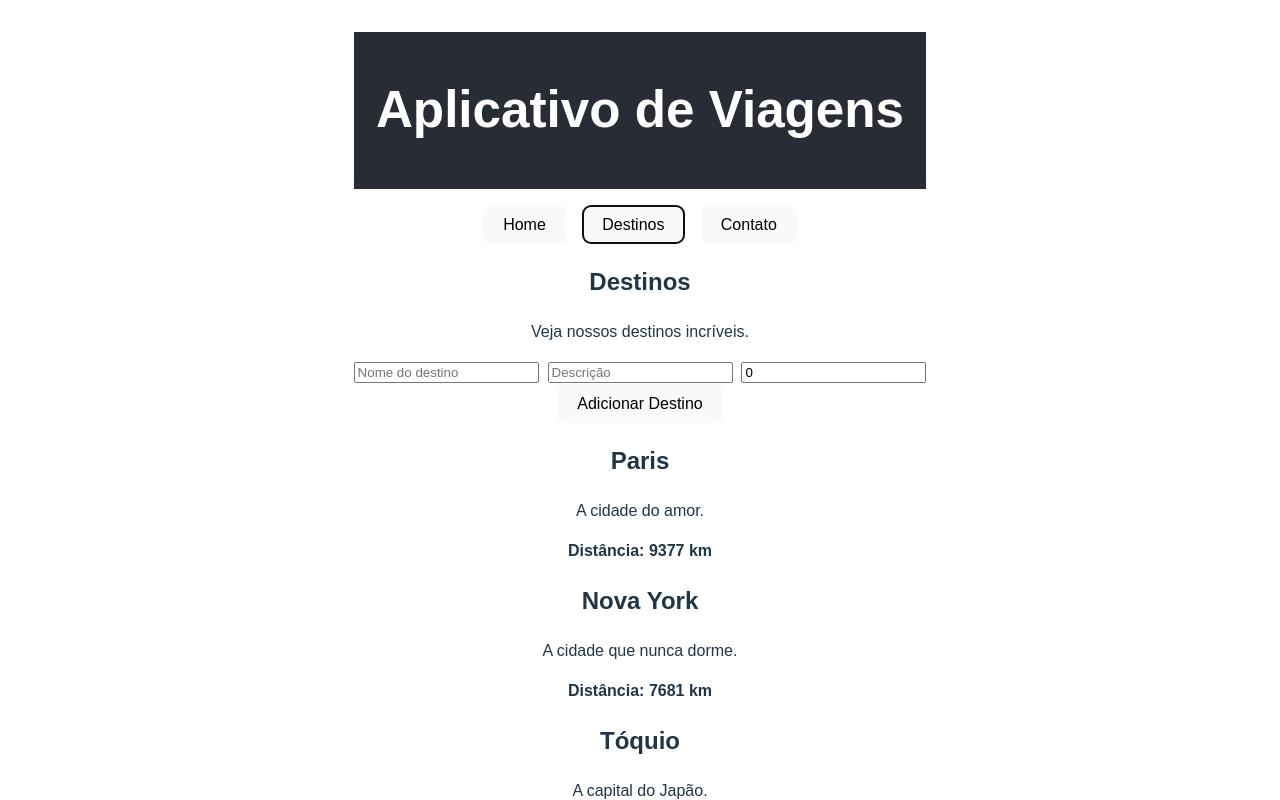
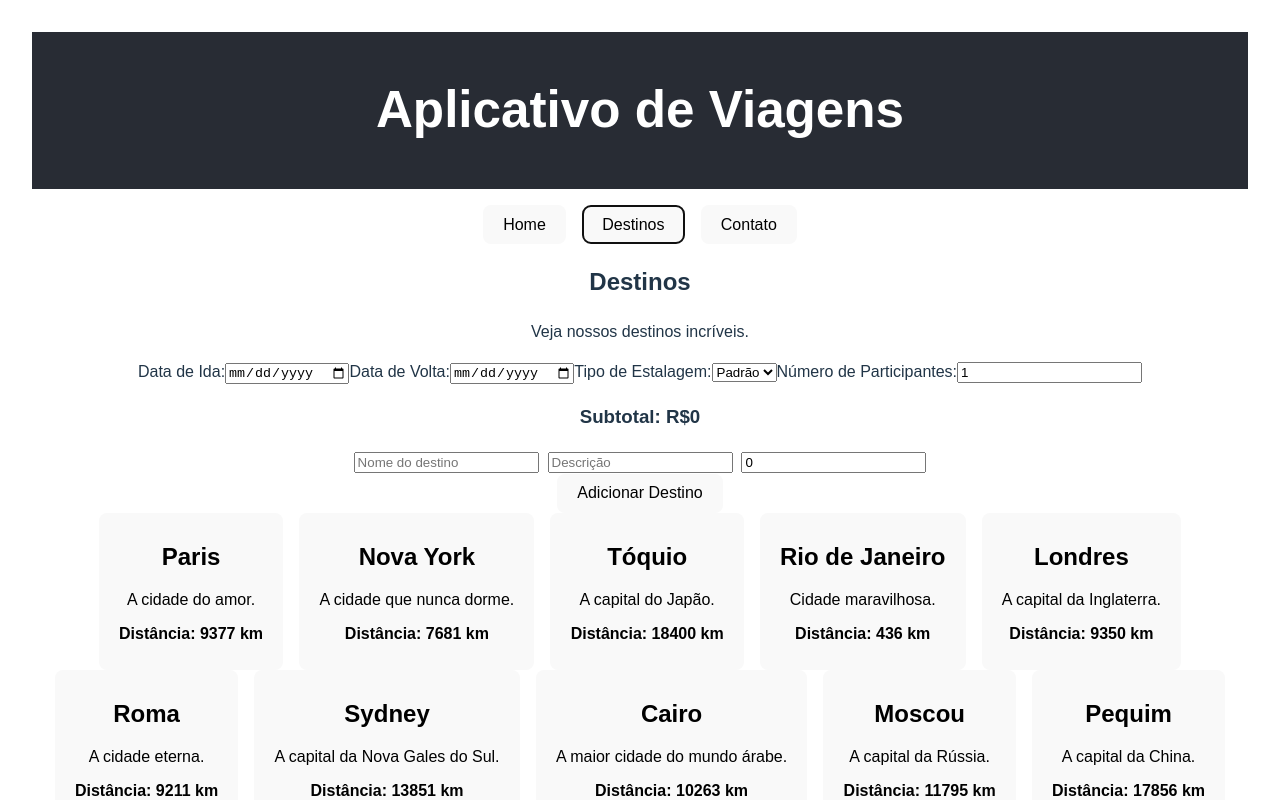
Before and after one commit to PedroZanette/React-viagem-app, a React (Vite) app: page / in a window 1280 px wide. Both pictures are taken after a click on the button "Destinos". Shown: the top 800 px of the page. Built offline with nearby package versions, Linux system fonts and the light colour scheme.

Commit message:
Calcula e exibe custos de viagem

```diff
--- a/src/components/Destinos/Destino.jsx
+++ b/src/components/Destinos/Destino.jsx
@@ -2,13 +2,17 @@
 import React from 'react';
 import '../../App.css';
 
-const Destino = ({ nome, descricao, distancia }) => {
+const Destino = ({ destino, setDestino }) => {
+
+
   return (
-    <div className="destino">
-      <h2>{nome}</h2>
-      <p>{descricao}</p>
-      <p><strong>Distância: {distancia} km</strong></p>
-    </div>
+    <button onClick={() => setDestino(destino)}>
+      <div className="destino">
+        <h2>{destino.nome}</h2>
+        <p>{destino.descricao}</p>
+        <p><strong>Distância: {destino.distancia} km</strong></p>
+      </div>
+    </button>
   );
 };
 
--- a/src/pages/Destinos.jsx
+++ b/src/pages/Destinos.jsx
@@ -1,5 +1,5 @@
 // Destinos.jsx
-import React, { useState } from 'react';
+import React, { useEffect, useState } from 'react';
 import Destino from '../components/Destinos/Destino';
 import FormDestino from '../components/Destinos/FormDestino';
 
@@ -18,6 +18,41 @@ const Destinos = () => {
     { nome: 'Pequim', descricao: 'A capital da China.', distancia: 17856 }
   ]);
 
+  const [dataIda, setDataIda] = useState('');
+  const [dataVolta, setDataVolta] = useState('');
+  const [tipoEstalagem, setTipoEstalagem] = useState('padrão');
+  const [participantes, setParticipantes] = useState(1);
+  const [subtotal, setSubtotal] = useState(0);
+  const [destino, setDestino] = useState(null)
+
+
+  useEffect(() => {
+    if (destino && dataIda && dataVolta) {
+      const custo = calcularCustos(destino.distancia, dataIda, dataVolta, tipoEstalagem, participantes);
+      setSubtotal(custo);
+    }
+  }, [destino, dataIda, dataVolta, tipoEstalagem, participantes]);
+
+  const calcularCustos = (distancia, dataIda, dataVolta, tipoEstalagem, participantes) => {
+    const hoje = new Date();
+    const ida = new Date(dataIda);
+    const volta = new Date(dataVolta);
+    const diasEstadia = (volta - ida) / (1000 * 60 * 60 * 24);
+    const semanasEstadia = Math.ceil(diasEstadia / 7);
+
+    let custoVoo = distancia > 2000 ? 2 * 1500 : 1500;
+    // if ((ida - hoje) < (2 * 30 * 24 * 60 * 60 * 1000)) {
+    //   custoVoo = 1500;
+    // }
+    if (distancia > 2000) {
+      custoVoo += (distancia - 2000);
+    }
+
+    const custoEstalagem = tipoEstalagem === 'luxo' ? 700 : 400;
+    const custoTotalEstalagem = semanasEstadia * custoEstalagem * (1 + (participantes - 1) * 0.25);
+    return custoVoo + custoTotalEstalagem;
+  };
+
   const adicionarDestino = (novoDestino) => {
     setDestinos([...destinos, novoDestino]);
   };
@@ -25,11 +60,26 @@ const Destinos = () => {
   return (
     <div className="App">
       <div><h2>Destinos</h2><p>Veja nossos destinos incríveis.</p></div>
+      <label>Data de Ida:
+        <input type="date" value={dataIda} onChange={(e) => setDataIda(e.target.value)} />
+      </label>
+      <label>Data de Volta:
+        <input type="date" value={dataVolta} onChange={(e) => setDataVolta(e.target.value)} />
+      </label>
+      <label>Tipo de Estalagem:
+        <select value={tipoEstalagem} onChange={(e) => setTipoEstalagem(e.target.value)}>
+          <option value="padrão">Padrão</option>
+          <option value="luxo">Luxo</option>
+        </select>
+      </label>
+      <label>Número de Participantes:
+        <input type="number" value={participantes} onChange={(e) => setParticipantes(e.target.value)} min="1" />
+      </label>
+      <h3>Subtotal: R${subtotal}</h3>
       <FormDestino adicionarDestino={adicionarDestino} />
       {destinos.map((destino, index) => (
-        <Destino key={index} nome={destino.nome} descricao={destino.descricao} distancia={destino.distancia} />
+        <Destino key={index} destino={destino} setDestino={setDestino}/>
       ))}
-
     </div>
   );
 };
```
